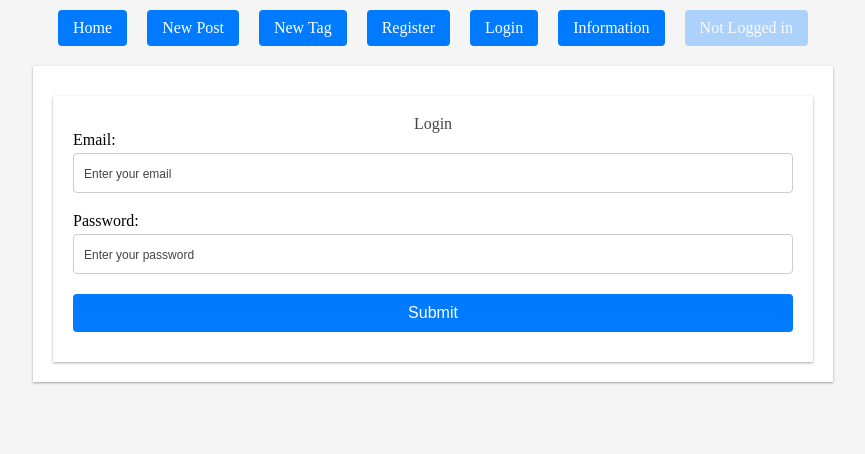
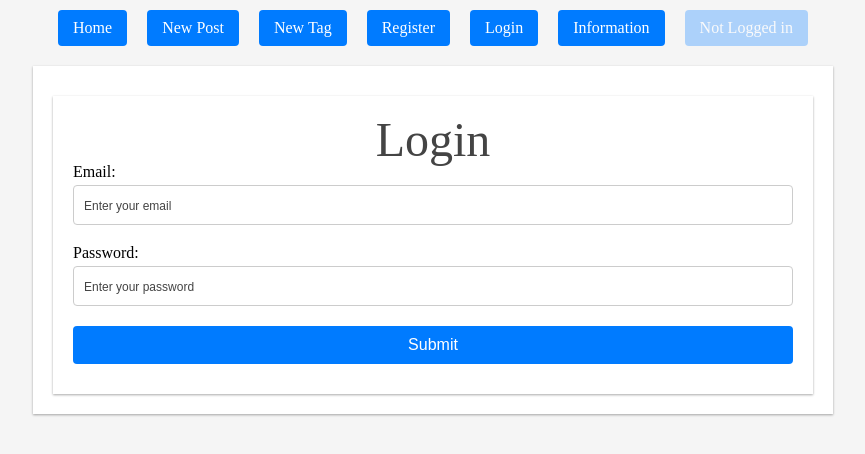
Before and after one commit to kurosawa-kuro/react-and-express-learning_photo, a React (Create React App) app in the folder frontend/: page /login in a window 1280 px wide. Shown: the top 454 px of the page, without its empty margins (207-1072 px from the left). Built offline with nearby package versions, Linux system fonts and the light colour scheme.

Commit message:
fix header size

```diff
--- a/frontend/src/pages/Posts/Index.js
+++ b/frontend/src/pages/Posts/Index.js
@@ -3,6 +3,7 @@
 // React and related packages
 import React from 'react';
 import { Link } from 'react-router-dom';
+import '../../styles/App.css';
 
 // Hooks
 import { useFetchPosts } from '../../hooks/Posts/useFetchPosts';
--- a/frontend/src/styles/App.css
+++ b/frontend/src/styles/App.css
@@ -199,20 +199,20 @@ h3 {
 }
 
 h1 {
-  font-size: 48px;
+  font-size: 48px !important;
   color: var(--primary-text-color);
   margin-bottom: 20px;
 }
 
 h2 {
-  font-size: 36px;
+  font-size: 36px !important;
   color: var(--secondary-text-color);
   line-height: 1.333;
   margin-bottom: 10px;
 }
 
 h3 {
-  font-size: 24px;
+  font-size: 24px !important;
   color: var(--secondary-text-color);
 }
 
```
